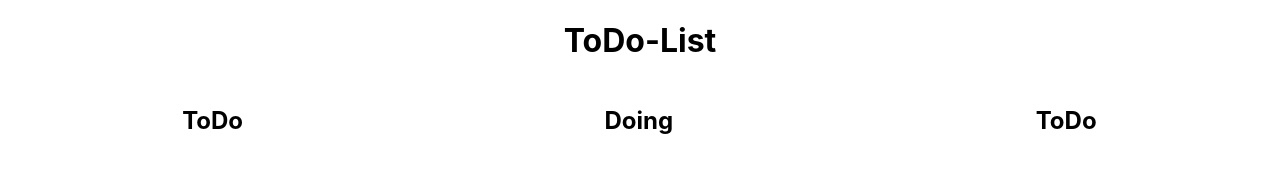
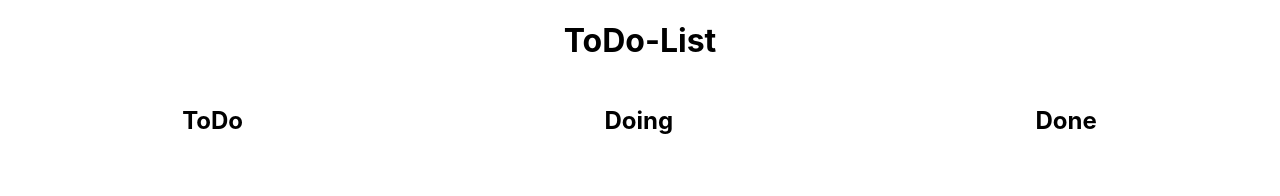
Before and after one commit to hyunjunyong/react-study, a React (Create React App) app: page / in a window 1280 px wide. Shown: the top 196 px of the page. Built offline with nearby package versions, Linux system fonts and the light colour scheme.

Commit message:
1차 drag and drop

```diff
--- a/src/App.jsx
+++ b/src/App.jsx
@@ -9,42 +9,51 @@ const App = () => {
     {
       id: 1,
       do: '리액트 학습하기 1',
+      type: 'ToDo',
     },
     {
       id: 2,
       do: '리액트 학습하기 2',
+      type: 'ToDo',
     },
     {
       id: 3,
       do: '리액트 학습하기 3',
+      type: 'ToDo',
     },
   ])
   const [DoneList, setDoneList] = useState([
     {
       id: 4,
       do: '리액트 학습하기 4',
+      type: 'Doing',
     },
     {
       id: 5,
       do: '리액트 학습하기 5',
+      type: 'Doing',
     },
     {
       id: 6,
       do: '리액트 학습하기 6',
+      type: 'Doing',
     },
   ])
   const [DoingList, setDoingList] = useState([
     {
       id: 7,
       do: '리액트 학습하기 7',
+      type: 'Done',
     },
     {
       id: 8,
       do: '리액트 학습하기 8',
+      type: 'Done',
     },
     {
       id: 9,
       do: '리액트 학습하기 9',
+      type: 'Done',
     },
   ])
   const [inputs, setInputs] = useState('')
@@ -54,14 +63,11 @@ const App = () => {
   }
   const nextId = useRef(4)
   const onCreate = () => {
-    console.log(inputs)
     const addDoList = {
       id: nextId.current,
       do: inputs,
     }
-    console.log(addDoList)
     setDoList([...doList, addDoList])
-
     setInputs('')
     nextId.current += 1
   }
@@ -70,6 +76,38 @@ const App = () => {
     setDoneList(DoneList.filter((list) => list.id !== id))
     setDoingList(DoingList.filter((list) => list.id !== id))
   }
+
+  const handleDragStart = (e, list, index) => {
+    const dragInfo = { list, index }
+    e.dataTransfer.setData('text/plain', JSON.stringify(dragInfo))
+    dragInfo.draggedList = list // draggedList 설정
+  }
+
+  const handleDrop = (e, list) => {
+    const dropInfo = JSON.parse(e.dataTransfer.getData('text/plain'))
+    const { list: draggedList, index: draggedIndex } = dropInfo
+
+    if (list === draggedList) return
+    const newList = [...list]
+    newList.splice(dropInfo.index, 0, draggedList[draggedIndex])
+    draggedList.splice(draggedIndex, 1)
+    console.log(newList, draggedList)
+    draggedList === doList
+      ? setDoList(draggedList)
+      : draggedList === DoneList
+      ? setDoneList(draggedList)
+      : setDoingList(draggedList)
+    newList === doList
+      ? setDoList(newList)
+      : list === DoneList
+      ? setDoneList(newList)
+      : setDoingList(newList)
+  }
+
+  const handleDragOver = (e) => {
+    e.preventDefault()
+  }
+
   return (
     <div className="App">
       <header>
@@ -77,9 +115,30 @@ const App = () => {
       </header>
 
       <section>
-        <List title={title[0]} ToDoList={doList} onRemove={onRemove} />
-        <List title={title[1]} ToDoList={DoingList} onRemove={onRemove} />
-        <List title={title[0]} ToDoList={DoneList} onRemove={onRemove} />
+        <List
+          title={title[0]}
+          ToDoList={doList}
+          onRemove={onRemove}
+          handleDragStart={handleDragStart}
+          handleDrop={handleDrop}
+          handleDragOver={handleDragOver}
+        />
+        <List
+          title={title[1]}
+          ToDoList={DoingList}
+          onRemove={onRemove}
+          handleDragStart={handleDragStart}
+          handleDrop={handleDrop}
+          handleDragOver={handleDragOver}
+        />
+        <List
+          title={title[2]}
+          ToDoList={DoneList}
+          onRemove={onRemove}
+          handleDragStart={handleDragStart}
+          handleDrop={handleDrop}
+          handleDragOver={handleDragOver}
+        />
       </section>
       <footer>
         <CreateDo Do={inputs || ''} onChange={onChange} onCreate={onCreate} />
--- a/src/components/List.jsx
+++ b/src/components/List.jsx
@@ -1,15 +1,17 @@
 import React from 'react'
 import Delete from '../images/delete.png'
 
-const List = ({ title, ToDoList, onRemove }) => {
+const List = ({
+  title,
+  ToDoList,
+  onRemove,
+  handleDragStart,
+  handleDrop,
+  handleDragOver,
+}) => {
   const imgStyle = {
     width: '10px',
     height: '10px',
-  }
-
-  const handleDragStart = (e, id) => {
-    e.dataTransfer.setData('text/plain', id)
-    // setDraggedItemId(id);
   }
 
   return (
@@ -19,12 +21,16 @@ const List = ({ title, ToDoList, onRemove }) => {
           <p>{title}</p>
         </h2>
       </div>
-      <div className="section">
+      <div
+        className="section"
+        onDragOver={handleDragOver}
+        onDrop={(e) => handleDrop(e, ToDoList)}
+      >
         <ul>
-          {ToDoList.map((list) => (
+          {ToDoList.map((list, index) => (
             <li
               draggable
-              onDragStart={(e) => handleDragStart(e, list.id)}
+              onDragStart={(e) => handleDragStart(e, ToDoList, index)}
               key={list.id}
             >
               {list.do}
```
Also changed, not shown: 2 other files (tests, documents, lock files or other folders).
